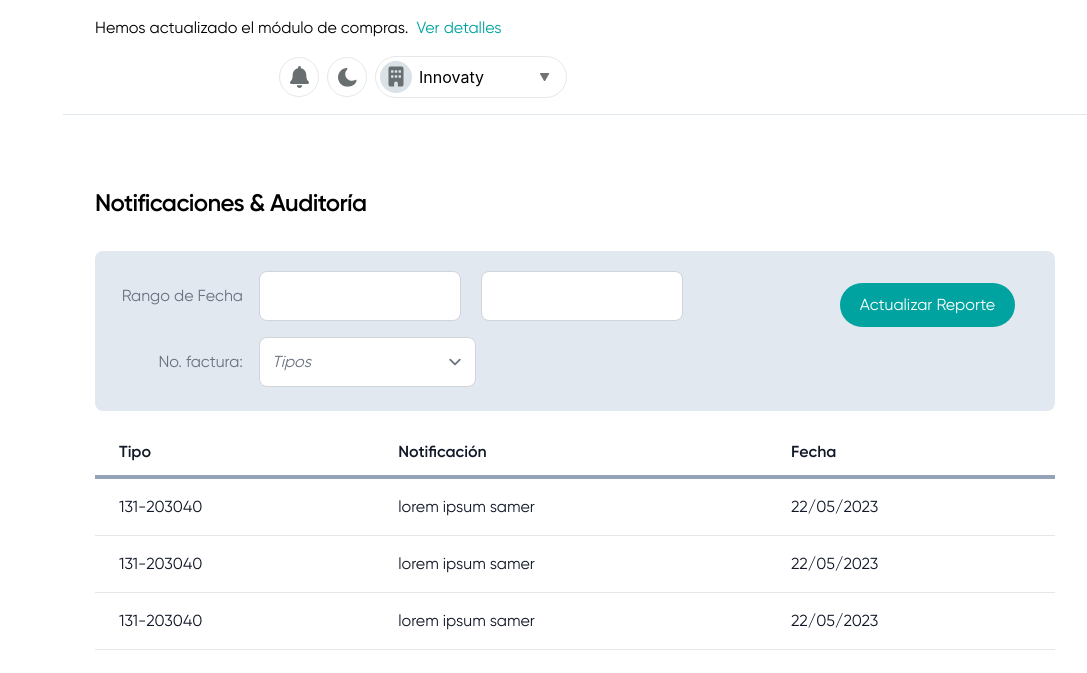
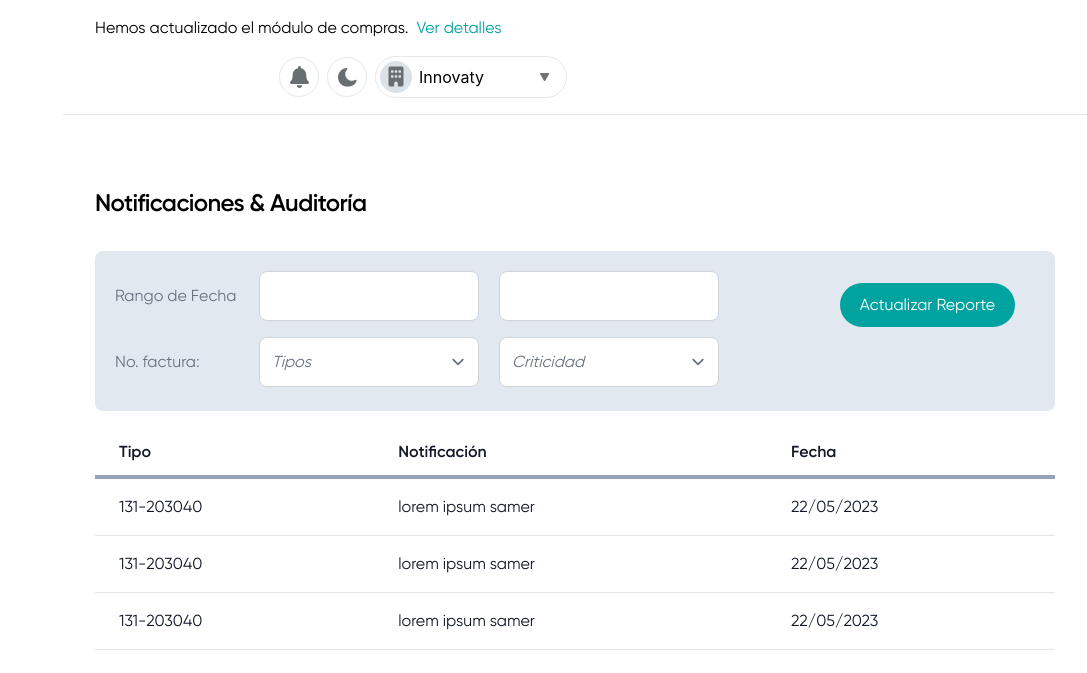
Before and after one commit to llanero7/encomer, a website: page public/notificaciones-auditoria.html in a window 1280 px wide. Shown: the whole page, without its empty margins (193-1280 px from the left). Drawn offline with nearby package versions, Linux system fonts and the light colour scheme.

Commit message:
notificaciones

```diff
--- a/public/notificaciones-auditoria.html
+++ b/public/notificaciones-auditoria.html
@@ -329,7 +329,7 @@
          </div>
 
          <div class="mb-4 mt-5 bg-slate-200 p-5 rounded-lg pb-2 relative">
-            <div class="md:w-8/12 lg:w-6/12 xl:w-9/12">
+            <div class="lg:w-9/12 xl:w-9/12">
                <div class="input-group">
                   <div>
                      <label class="w-36 text-left">Rango de Fecha</label>
@@ -349,6 +349,12 @@
                            <option>Facturas de Crédito Fiscal</option>
                            <option>Facturas de Consumo</option>
                            <option>Notas de Débito </option>
+                        </select>
+                        <select class="select ml-5">
+                           <option selected="">Criticidad</option>
+                           <option>Nivel Crítico 1</option>
+                           <option>Nivel Crítico 2</option>
+                           <option>Nivel Crítico 3</option>
                         </select>
                   </div>
                </div>
--- a/src/input.css
+++ b/src/input.css
@@ -219,11 +219,11 @@ body h6, .h6 {
 
 /*----------------  Horizontal From -------------------*/
 .input-group {
-    @apply md:flex md:items-center mb-4;
+    @apply lg:flex lg:items-center mb-4;
     font-size: 16px;
 }
 .input-group label {
-    @apply block text-gray-500 font-gilroyRegular md:text-right mb-1 md:mb-0 pr-4;
+    @apply block text-gray-500 font-gilroyRegular md:text-left mb-1 md:mb-0 pr-4;
 }
 .input-group input {
     @apply block w-full p-3 border border-gray-300 rounded-lg bg-white focus:ring-blue-300 focus:border-gray-300 italic font-gilroyRegular text-gray-500;
```
Also changed, not shown: dist/output.css, 1 other file.
